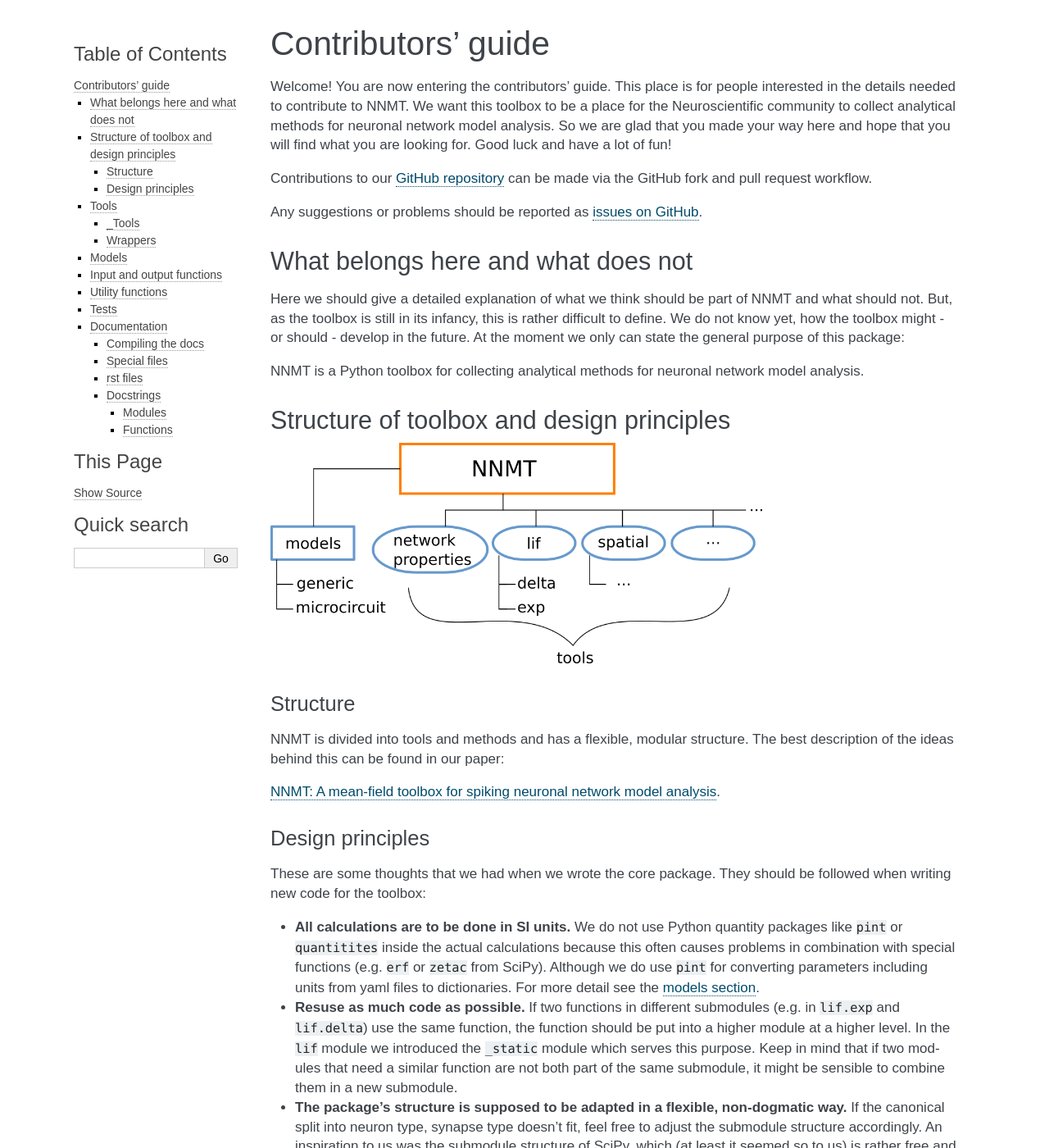
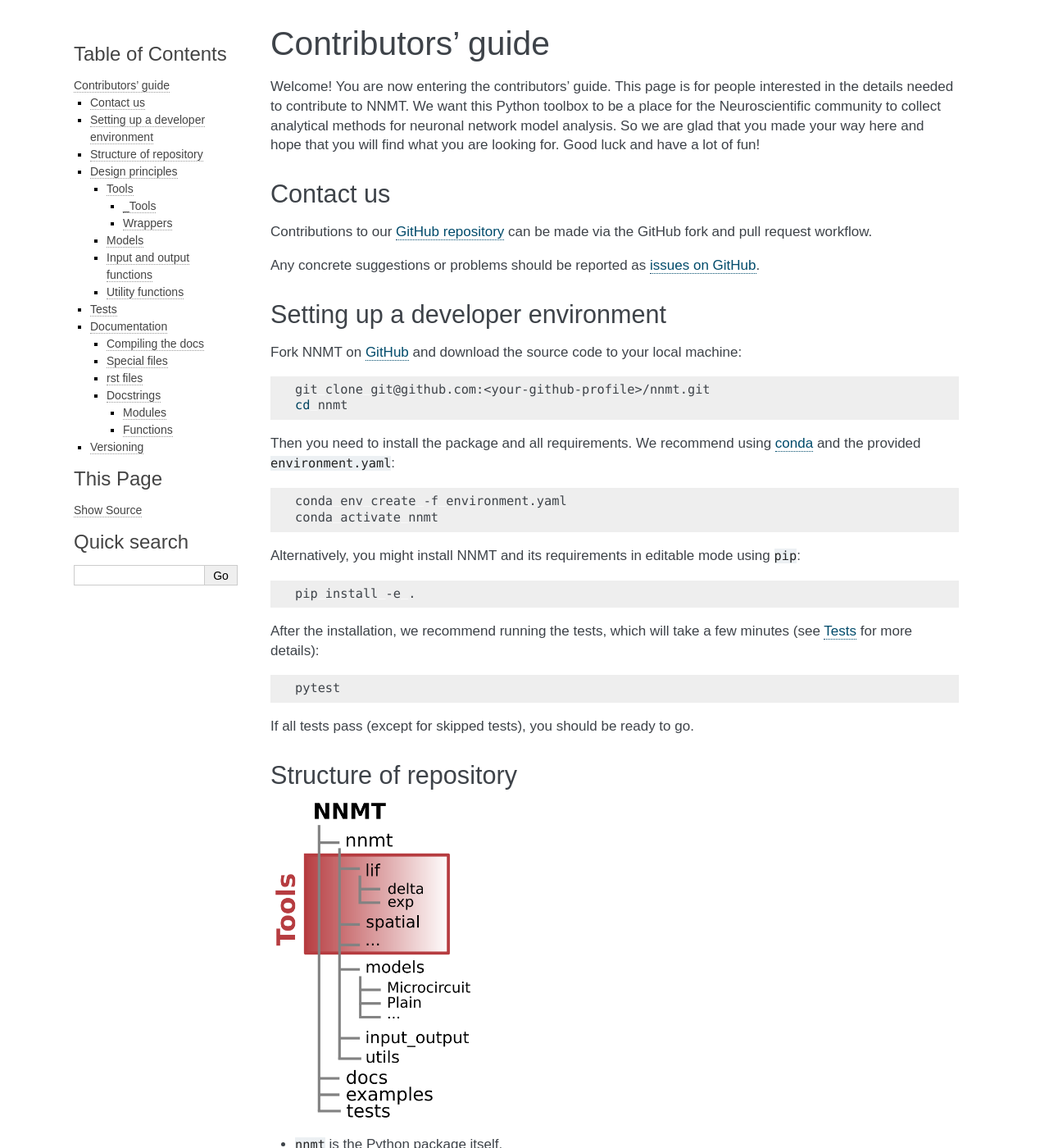
Before and after one commit to INM-6/nnmt, a Sphinx documentation site: the page built from docs/source/contributor_guide.rst, in a window 1280 px wide and 1400 px high. Shown: the whole window at 82% size. Built offline with Sphinx 7.4.7, drawn with Linux system fonts in a browser that asks for light colours; formulas are drawn with MathJax 3; pages that are not in the unit, such as notebooks, are missing from menus; some of the changed text lies outside the part shown.

Commit message:
Improve contributors guide

```diff
--- a/docs/source/acknowledgments.rst
+++ b/docs/source/acknowledgments.rst
@@ -1,3 +1,6 @@
+.. _sec_acknowledgements:
+
+===============
 Acknowledgments
 ===============
 
--- a/docs/source/authors_and_contributors.rst
+++ b/docs/source/authors_and_contributors.rst
@@ -1,3 +1,5 @@
+.. _sec_authors_and_contributors:
+
 ========================
 Authors and contributors
 ========================
--- a/docs/source/contributor_guide.rst
+++ b/docs/source/contributor_guide.rst
@@ -4,53 +4,94 @@
 Contributors' guide
 ===================
 
-Welcome! You are now entering the contributors' guide. This place is for people
-interested in the details needed to contribute to NNMT. We want this toolbox to
-be a place for the Neuroscientific community to collect analytical methods for
-neuronal network model analysis. So we are glad that you made your way here and
-hope that you will find what you are looking for. Good luck and have a lot of
-fun!
+Welcome! You are now entering the contributors' guide. This page is for people
+interested in the details needed to contribute to NNMT. We want this Python
+toolbox to be a place for the Neuroscientific community to collect analytical
+methods for neuronal network model analysis. So we are glad that you made your
+way here and hope that you will find what you are looking for. Good luck and
+have a lot of fun!
+
+**********
+Contact us
+**********
 
 Contributions to our `GitHub repository <https://github.com/INM-6/nnmt>`_ can
 be made via the GitHub fork and pull request workflow.
 
-Any suggestions or problems should be reported as
+Any concrete suggestions or problems should be reported as
 `issues on GitHub <https://github.com/INM-6/nnmt/issues>`_.
 
-***********************************
-What belongs here and what does not
-***********************************
+**********************************
+Setting up a developer environment
+**********************************
 
-Here we should give a detailed explanation of what we think should be part of
-NNMT and what should not. But, as the toolbox is still in its infancy, this is
-rather difficult to define. We do not know yet, how the toolbox might - or
-should - develop in the future. At the moment we only can state the general
-purpose of this package:
+Fork NNMT on `GitHub <https://github.com/INM-6/nnmt>`_ and download the source
+code to your local machine:
 
-NNMT is a Python toolbox for collecting analytical methods for neuronal network
-model analysis.
+.. code:: bash
 
-******************************************
-Structure of toolbox and design principles
-******************************************
+  git clone git@github.com:<your-github-profile>/nnmt.git
+  cd nnmt
 
-.. image:: images/package_structure.png
-  :width: 600
-  :alt: Sketch of structure of python package
+Then you need to install the package and all requirements. We recommend using
+`conda <https://docs.conda.io/en/latest/>`_ and the provided
+``environment.yaml``:
 
-Structure
-=========
+.. code:: bash
 
-NNMT is divided into tools and methods and has a flexible, modular structure.
-The best description of the ideas behind this can be found in our paper:
+  conda env create -f environment.yaml
+  conda activate nnmt
+
+Alternatively, you might install NNMT and its requirements in editable mode
+using ``pip``:
+
+.. code:: bash
+
+  pip install -e .
+
+After the installation, we recommend running the tests, which will take a few
+minutes (see :ref:`sec_tests` for more details):
+
+.. code:: bash
+
+  pytest
+
+If all tests pass (except for skipped tests), you should be ready to go.
+
+***********************
+Structure of repository
+***********************
+
+.. image:: images/directory_structure.png
+  :width: 250
+  :alt: Sketch of structure of NNMT repository
+
+- ``nnmt`` is the Python package itself.
+
+  - The submodule ``nnmt.models`` contains all the :ref:`models <sec_models>`.
+  - The submodule ``nnmt.input_output`` contains
+    :ref:`utility routines for input and output related tasks <sec_input_output>`.
+  - The submodule ``nnmt.utils`` contains :ref:`helper functions <sec_utils>`
+    used throughout the toolbox, like unit conversion functions, the cache
+    function, or parameter checks.
+  - All other submodules contain the :ref:`tools <sec_tools>`.
+
+- ``docs`` contains the :ref:`documentation <subsec_docs>` files.
+- ``examples`` contains all :ref:`example scripts <sec_examples>`.
+- ``tests`` contains our :ref:`test suite <sec_tests>`.
+
+
+*****************
+Design principles
+*****************
+
+The best description of the ideas behind the design of the toolbox can be found
+in our paper:
 
 `NNMT: A mean-field toolbox for spiking neuronal network model analysis <add missing link>`_.
 
-Design principles
-=================
-
-These are some thoughts that we had when we wrote the core package. They should
-be followed when writing new code for the toolbox:
+Here we collect some principles that should be followed when writing new code
+for the toolbox:
 
 - **All calculations are to be done in SI units.** We do not use Python
   quantity packages like ``pint`` or ``quantitites`` inside the actual
@@ -71,9 +112,8 @@ be followed when writing new code for the toolbox:
   inspiration to us was the submodule structure of SciPy, which (at least
   it seemed so to us) is rather free and fitted to the needs at hand.
 
-*****
 Tools
-*****
+=====
 
 Tools are **Python functions** and constitute the core of NNMT. They actually
 perform the calculations.
@@ -86,7 +126,7 @@ neuronal network models are very versatile. Therefore other ways of sorting the
 tools might be more appropriate for different tools.
 
 It is vital that all tools have **meaningful names** and
-**comprehensive docstrings** (see :ref:`documentation section <subsec docs>`
+**comprehensive docstrings** (see :ref:`documentation section <subsec_docs>`
 for more details).
 
 If you make any well-thought-out decisions in the implementation of a tool, for
@@ -97,7 +137,7 @@ unnecessarily cumbersome at first sight, thereby destroying all your precious
 efforts.
 
 _Tools
-======
+******
 
 Tools with an underscore are where the job is done. Underscored tools should
 
@@ -117,7 +157,7 @@ Have a look at the source code of :func:`nnmt.lif.exp._firing_rate_shift` if
 you would like to see an example.
 
 Wrappers
-========
+********
 
 To make an underscored tool compatible with the convience layer, a.k.a. models,
 it gets a wrapper withouth an underscore. The non underscored wrappers should
@@ -132,9 +172,8 @@ would like to see an example.
 
 .. _subsec models:
 
-******
 Models
-******
+======
 
 Models are Python classes that serve as containers for network parameters,
 analysis parameters, and results. They come with some convenience methods for
@@ -191,9 +230,8 @@ If you would like to add your model to ``nnmt.models``, do not forget to add
 
 to ``nnmt.models.__init__.py``.
 
-**************************
 Input and output functions
-**************************
+==========================
 
 The submodule :mod:`nnmt.input_output` contains all functions which called for
 all input output related actions, like saving and loading results, or loading
@@ -205,9 +243,8 @@ dictionaries in ``HDF5`` files.
 Similarly, we have written wrappers which allow loading dictionaries of Pint
 ``Quantity`` objects as ``yaml`` files and vice versa.
 
-*****************
 Utility functions
-*****************
+=================
 
 The submodule :mod:`nnmt.utils` is a collection of convenient functions used
 frequently throughout NNMT.
@@ -234,7 +271,7 @@ All tools, models, and utilities should be tested using our ``pytest`` test
 suite. We have collected all the details in the section about
 :ref:`Tests <sec_tests>`.
 
-.. _subsec docs:
+.. _subsec_docs:
 
 *************
 Documentation
@@ -325,3 +362,27 @@ Wrappers of _tools should reference the respective _tools.
 
 The docstrings of _tools should give a detailed explanation of all their
 arguments.
+
+**********
+Versioning
+**********
+
+We follow `Semantic Versioning <https://semver.org/>`_. To cite the linked
+page:
+
+Given a version number MAJOR.MINOR.PATCH, increment the:
+
+1. MAJOR version when you make incompatible API changes,
+2. MINOR version when you add functionality in a backwards compatible manner,
+   and
+3. PATCH version when you make backwards compatible bug fixes.
+
+Before releasing a new version, the version number should be updated in
+
+- ``setup.py``,
+- ``nnmt/__init__.py``, and
+- ``nnmt/docs/source/conf.py``,
+
+a :ref:`release note <sec_release_notes>` should be added, and the list of
+:ref:`authors and contributors <sec_authors_and_contributors>`, as well as the
+:ref:`acknowledgements <sec_acknowledgements>` should be updated if required.
--- a/docs/source/input_output.rst
+++ b/docs/source/input_output.rst
@@ -1,3 +1,5 @@
+.. _sec_input_output:
+
 ============
 input_output
 ============
--- a/docs/source/release_notes.rst
+++ b/docs/source/release_notes.rst
@@ -1,3 +1,5 @@
+.. _sec_release_notes:
+
 =============
 Release notes
 =============
--- a/docs/source/utils.rst
+++ b/docs/source/utils.rst
@@ -1,3 +1,5 @@
+.. _sec_utils:
+
 =====
 utils
 =====
--- a/nnmt/__init__.py
+++ b/nnmt/__init__.py
@@ -7,4 +7,4 @@ from . import network_properties
 from . import models
 from . import lif
 
-__version__ = '1.0'
+__version__ = '1.0.0'
--- a/setup.py
+++ b/setup.py
@@ -1,7 +1,7 @@
 from setuptools import setup, find_packages
 
 setup(name='nnmt',
-      version='1.0',
+      version='1.0.0',
       description='Neuronal Network Meanfield Toolbox',
       long_description=open('README.md').read(),
       url='https://github.com/INM-6/nnmt',
```
